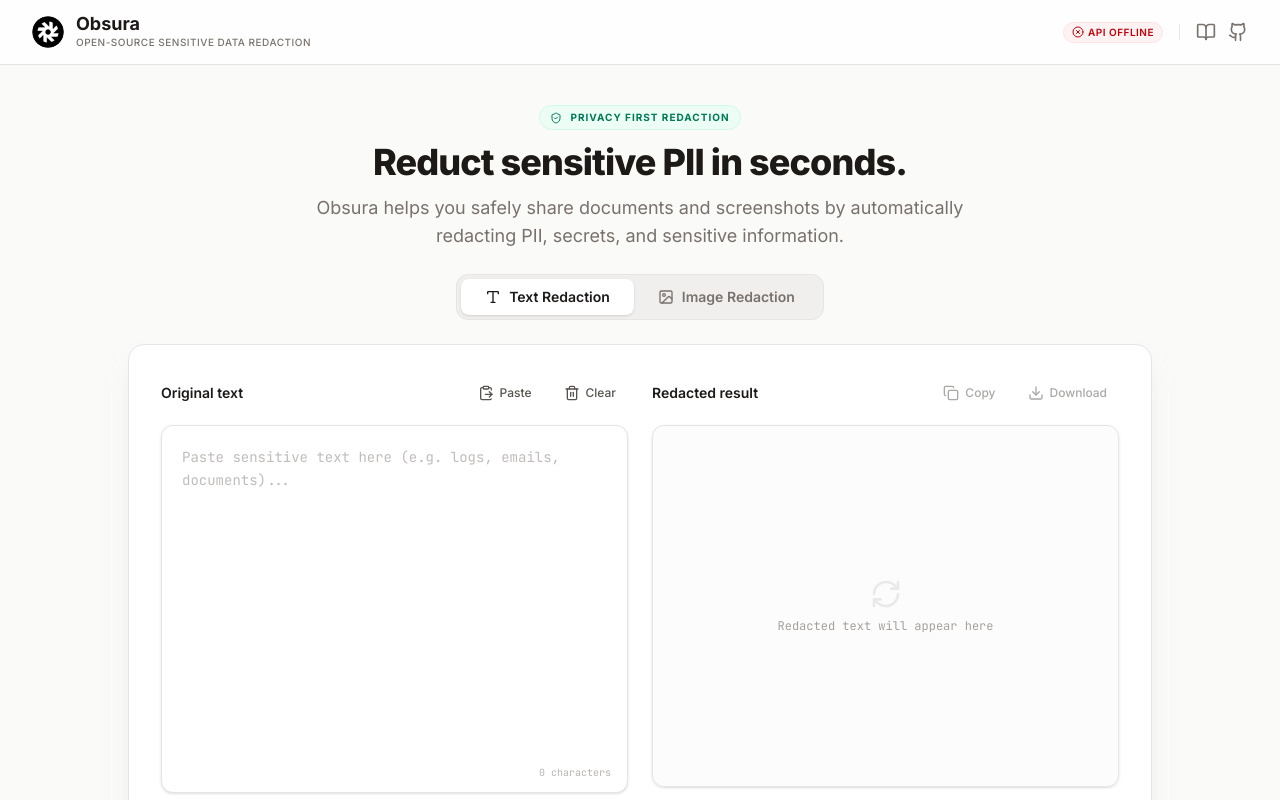
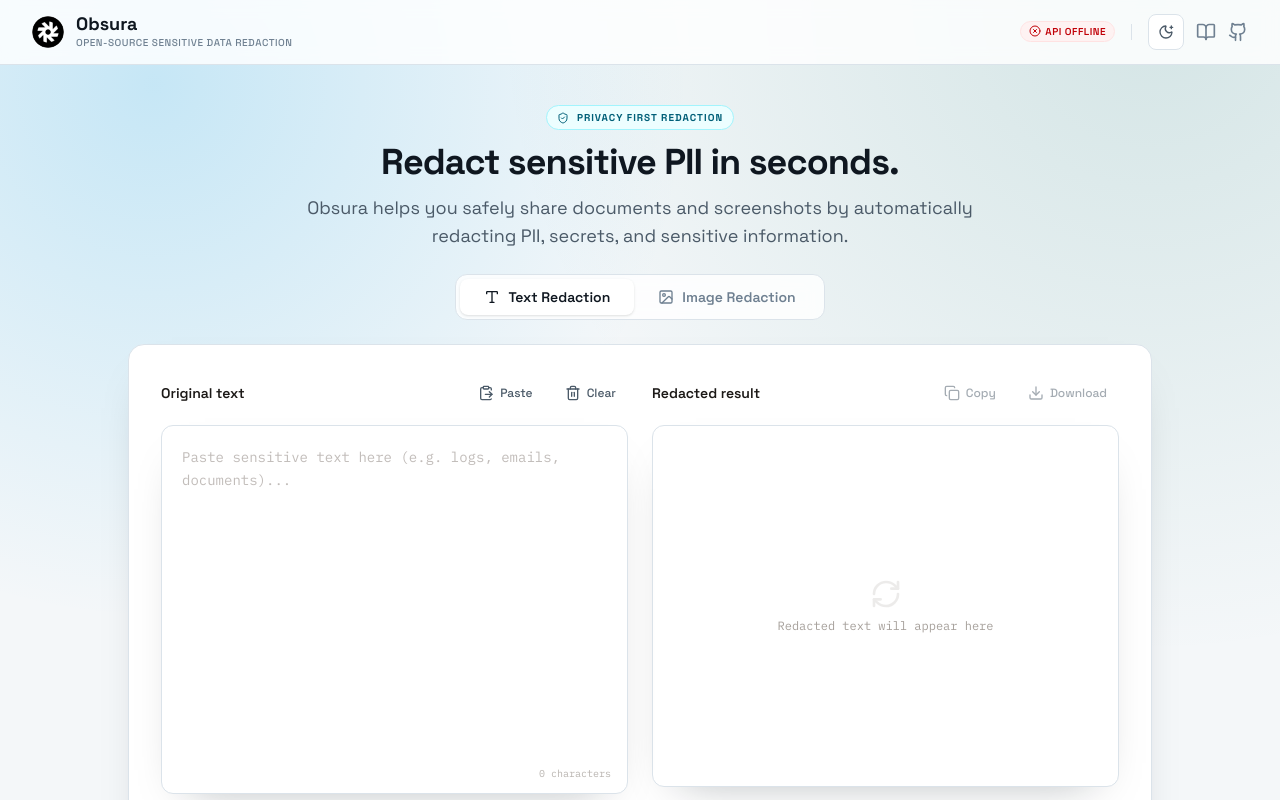
Before and after one commit to obsura/obsura-web, a React (Vite) app: page / in a window 1280 px wide. Shown: the top 800 px of the page. Built offline with nearby package versions, Linux system fonts and the light colour scheme; no server answers.

Commit message:
feat(design-system): add reusable tokens, dark theme, and ui foundation

```diff
--- a/src/app/App.tsx
+++ b/src/app/App.tsx
@@ -12,40 +12,47 @@
 import { Type, Image as ImageIcon, ShieldCheck } from "lucide-react";
 import { motion, AnimatePresence } from "motion/react";
 import { useLocalStorage } from "../hooks/use-local-storage";
+import React from "react";
 
 export default function App() {
   const [mode, setMode] = useLocalStorage<RedactionMode>("obsura_active_mode", "text");
+  const [theme, setTheme] = useLocalStorage<"light" | "dark">("obsura_theme", "light");
+  const isDark = theme === "dark";
+
+  React.useEffect(() => {
+    document.documentElement.classList.toggle("dark", isDark);
+  }, [isDark]);
 
   return (
-    <div className="min-h-screen bg-stone-50 text-stone-900 font-sans selection:bg-indigo-100 selection:text-indigo-900">
-      <Header />
+    <div className="app-shell min-h-screen text-primary font-sans selection:bg-sky-200/70 selection:text-slate-900 dark:selection:text-slate-950">
+      <Header isDark={isDark} onToggleTheme={() => setTheme(isDark ? "light" : "dark")} />
 
       <main className="max-w-7xl mx-auto px-4 sm:px-6 lg:px-8 py-8 md:py-10">
         <div className="max-w-5xl mx-auto space-y-6">
           {/* Hero Section */}
           <div className="text-center space-y-3">
-            <div className="inline-flex items-center gap-2 px-2.5 py-1 rounded-full bg-emerald-50 border border-emerald-100 text-emerald-700 text-[10px] font-bold uppercase tracking-widest" aria-hidden="true">
+            <div className="inline-flex items-center gap-2 px-2.5 py-1 rounded-full bg-cyan-50 border border-cyan-200 text-cyan-800 dark:bg-cyan-950/45 dark:text-cyan-200 dark:border-cyan-900 text-[10px] font-bold uppercase tracking-widest" aria-hidden="true">
               <ShieldCheck className="w-3 h-3" />
               Privacy First Redaction
             </div>
-            <h2 className="text-3xl md:text-4xl font-extrabold text-stone-900 tracking-tight">
-              Reduct sensitive PII in seconds.
+            <h2 className="text-3xl md:text-4xl font-extrabold text-[var(--text-primary)] tracking-tight">
+              Redact sensitive PII in seconds.
             </h2>
-            <p className="text-stone-500 max-w-2xl mx-auto text-base md:text-lg">
+            <p className="text-[var(--text-secondary)] max-w-2xl mx-auto text-base md:text-lg">
               Obsura helps you safely share documents and screenshots by automatically redacting PII, secrets, and sensitive information.
             </p>
           </div>
 
           {/* Mode Switcher */}
           <div className="flex justify-center">
-            <div className="inline-flex p-1 bg-stone-200/50 rounded-xl border border-stone-200">
+            <div className="inline-flex p-1 rounded-xl border border-[var(--line-subtle)] bg-[var(--bg-elevated)] backdrop-blur-sm">
               <button
                 onClick={() => setMode("text")}
                 className={cn(
                   "flex items-center gap-2 px-6 py-2 rounded-lg text-sm font-semibold transition-all",
                   mode === "text"
-                    ? "bg-white text-stone-900 shadow-sm"
-                    : "text-stone-500 hover:text-stone-700"
+                    ? "bg-[var(--bg-surface)] text-[var(--text-primary)] shadow-sm"
+                    : "text-[var(--text-muted)] hover:text-[var(--text-primary)]"
                 )}
               >
                 <Type className="w-4 h-4" />
@@ -56,8 +63,8 @@
                 className={cn(
                   "flex items-center gap-2 px-6 py-2 rounded-lg text-sm font-semibold transition-all",
                   mode === "image"
-                    ? "bg-white text-stone-900 shadow-sm"
-                    : "text-stone-500 hover:text-stone-700"
+                    ? "bg-[var(--bg-surface)] text-[var(--text-primary)] shadow-sm"
+                    : "text-[var(--text-muted)] hover:text-[var(--text-primary)]"
                 )}
               >
                 <ImageIcon className="w-4 h-4" />
@@ -67,7 +74,7 @@
           </div>
 
           {/* Workspace */}
-          <div className="bg-white rounded-2xl border border-stone-200 shadow-xl shadow-stone-200/50 p-6 md:p-8 min-h-[500px]">
+          <div className="surface rounded-2xl p-6 md:p-8 min-h-[500px]">
             <AnimatePresence mode="wait">
               <motion.div
                 key={mode}
@@ -84,13 +91,13 @@
           {/* Footer Info */}
           <footer className="pt-6 pb-2">
             <div className="flex flex-col md:flex-row items-center justify-between gap-4">
-              <p className="text-[11px] text-stone-400">
+              <p className="text-[11px] text-[var(--text-muted)]">
                 &copy; 2026 Obsura Project. Created with &hearts; by <DeveloperProfile />.
               </p>
               <div className="flex items-center gap-6">
-                <a href="#" className="text-[11px] font-medium text-stone-500 hover:text-stone-900 transition-colors">Privacy Policy</a>
-                <a href="#" className="text-[11px] font-medium text-stone-500 hover:text-stone-900 transition-colors">Security Audit</a>
-                <a href="#" className="text-[11px] font-medium text-stone-500 hover:text-stone-900 transition-colors">Terms of Service</a>
+                <a href="#" className="text-[11px] font-medium text-[var(--text-secondary)] hover:text-[var(--text-primary)] transition-colors">Privacy Policy</a>
+                <a href="#" className="text-[11px] font-medium text-[var(--text-secondary)] hover:text-[var(--text-primary)] transition-colors">Security Audit</a>
+                <a href="#" className="text-[11px] font-medium text-[var(--text-secondary)] hover:text-[var(--text-primary)] transition-colors">Terms of Service</a>
               </div>
             </div>
           </footer>
--- a/src/components/common/UI.tsx
+++ b/src/components/common/UI.tsx
@@ -15,11 +15,11 @@
 export const Button = React.forwardRef<HTMLButtonElement, ButtonProps>(
   ({ className, variant = "primary", size = "md", isLoading, children, disabled, ...props }, ref) => {
     const variants = {
-      primary: "bg-indigo-600 text-white hover:bg-indigo-700 shadow-sm",
-      secondary: "bg-stone-100 text-stone-900 hover:bg-stone-200",
-      outline: "border border-stone-200 bg-white text-stone-900 hover:bg-stone-50",
-      ghost: "text-stone-600 hover:bg-stone-100 hover:text-stone-900",
-      danger: "bg-red-50 text-red-600 hover:bg-red-100 border border-red-100",
+      primary: "bg-[var(--brand-primary)] text-white hover:bg-[var(--brand-primary-strong)] shadow-sm",
+      secondary: "bg-[var(--bg-subtle)] text-[var(--text-primary)] hover:bg-[color-mix(in_srgb,var(--bg-subtle)_82%,var(--line-subtle)_18%)]",
+      outline: "border border-[var(--line-subtle)] bg-[var(--bg-surface)] text-[var(--text-primary)] hover:bg-[var(--bg-subtle)]",
+      ghost: "text-[var(--text-secondary)] hover:bg-[var(--bg-subtle)] hover:text-[var(--text-primary)]",
+      danger: "bg-red-50 text-red-600 hover:bg-red-100 border border-red-100 dark:bg-red-950/40 dark:text-red-300 dark:border-red-800/60",
     };
 
     const sizes = {
@@ -34,7 +34,7 @@
         ref={ref}
         disabled={disabled || isLoading}
         className={cn(
-          "inline-flex items-center justify-center rounded-lg font-medium transition-colors focus-visible:outline-none focus-visible:ring-2 focus-visible:ring-indigo-500 focus-visible:ring-offset-2 disabled:opacity-50 disabled:pointer-events-none",
+          "inline-flex items-center justify-center rounded-lg font-medium transition-colors focus-visible:outline-none focus-visible:ring-2 focus-visible:ring-[var(--focus-ring)] focus-visible:ring-offset-2 focus-visible:ring-offset-[var(--bg-canvas)] disabled:opacity-50 disabled:pointer-events-none",
           variants[variant],
           sizes[size],
           className
@@ -51,18 +51,18 @@
 );
 
 export const Card = ({ className, children, ...props }: React.HTMLAttributes<HTMLDivElement>) => (
-  <div className={cn("bg-white border border-stone-200 rounded-xl shadow-sm overflow-hidden", className)} {...props}>
+  <div className={cn("surface rounded-xl overflow-hidden", className)} {...props}>
     {children}
   </div>
 );
 
 export const Badge = ({ className, children, variant = "neutral", ...props }: React.HTMLAttributes<HTMLSpanElement> & { variant?: "neutral" | "success" | "warning" | "error" | "indigo" }) => {
   const variants = {
-    neutral: "bg-stone-100 text-stone-600 border-stone-200",
+    neutral: "bg-[var(--bg-subtle)] text-[var(--text-secondary)] border-[var(--line-subtle)]",
     success: "bg-emerald-50 text-emerald-700 border-emerald-100",
     warning: "bg-amber-50 text-amber-700 border-amber-100",
     error: "bg-red-50 text-red-700 border-red-100",
-    indigo: "bg-indigo-50 text-indigo-700 border-indigo-100",
+    indigo: "bg-sky-50 text-sky-700 border-sky-100 dark:bg-sky-950/40 dark:text-sky-300 dark:border-sky-900/60",
   };
 
   return (
@@ -71,3 +71,24 @@
     </span>
   );
 };
+
+export const SectionHeading = ({
+  title,
+  subtitle,
+  className,
+}: {
+  title: string;
+  subtitle?: string;
+  className?: string;
+}) => {
+  return (
+    <div className={cn("space-y-1", className)}>
+      <h3 className="text-sm font-semibold text-[var(--text-primary)]">{title}</h3>
+      {subtitle ? <p className="text-xs text-[var(--text-muted)]">{subtitle}</p> : null}
+    </div>
+  );
+};
+
+export const Divider = ({ className }: { className?: string }) => (
+  <div className={cn("h-px w-full bg-[var(--line-subtle)]", className)} aria-hidden="true" />
+);
--- a/src/components/layout/Header.tsx
+++ b/src/components/layout/Header.tsx
@@ -3,15 +3,20 @@
  * SPDX-License-Identifier: Apache-2.0
  */
 
-import { Shield, Github, BookOpen, Activity, CheckCircle2, Info, RefreshCw, XCircle } from "lucide-react";
+import { Github, BookOpen, Activity, CheckCircle2, Info, RefreshCw, XCircle, MoonStar, SunMedium } from "lucide-react";
 import { Badge } from "../common/UI";
 import { useApiStatus } from "../../hooks/use-api-status";
 
-export const Header = () => {
+interface HeaderProps {
+  isDark: boolean;
+  onToggleTheme: () => void;
+}
+
+export const Header = ({ isDark, onToggleTheme }: HeaderProps) => {
   const { health, version, loading, error, refetch } = useApiStatus();
 
   return (
-    <header className="w-full border-b border-stone-200 bg-white/80 backdrop-blur-sm sticky top-0 z-50">
+    <header className="w-full border-b border-[var(--line-subtle)] bg-[var(--bg-elevated)] backdrop-blur-sm sticky top-0 z-50">
       <div className="max-w-7xl mx-auto px-4 sm:px-6 lg:px-8 h-16 flex items-center justify-between">
         <a href="#">
           <div className="flex items-center gap-3">
@@ -19,8 +24,8 @@
               <img src="/favicon.svg" alt="Obsura Logo" className="w-8 h-8 rounded-lg" />
             </div>
             <div>
-              <h1 className="text-lg font-bold text-stone-900 leading-none">Obsura</h1>
-              <p className="text-[10px] text-stone-500 font-medium uppercase tracking-wider mt-0.5">
+              <h1 className="text-lg font-bold text-[var(--text-primary)] leading-none">Obsura</h1>
+              <p className="text-[10px] text-[var(--text-muted)] font-medium uppercase tracking-wider mt-0.5">
                 Open-source sensitive data redaction
               </p>
             </div>
@@ -61,12 +66,21 @@
             )}
           </div>
 
-          <div className="h-4 w-px bg-stone-200 hidden md:block" />
+          <div className="h-4 w-px bg-[var(--line-subtle)] hidden md:block" />
 
           <div className="flex items-center gap-3">
+            <button
+              type="button"
+              onClick={onToggleTheme}
+              className="h-9 w-9 rounded-lg border border-[var(--line-subtle)] bg-[var(--bg-surface)] text-[var(--text-secondary)] hover:text-[var(--text-primary)] hover:bg-[var(--bg-subtle)] transition-colors inline-flex items-center justify-center focus-visible:outline-none focus-visible:ring-2 focus-visible:ring-[var(--focus-ring)]"
+              title={isDark ? "Switch to light mode" : "Switch to dark mode"}
+              aria-label={isDark ? "Switch to light mode" : "Switch to dark mode"}
+            >
+              {isDark ? <SunMedium className="w-4 h-4" /> : <MoonStar className="w-4 h-4" />}
+            </button>
             <a
               href="#"
-              className="text-stone-500 hover:text-stone-900 transition-colors"
+              className="text-[var(--text-muted)] hover:text-[var(--text-primary)] transition-colors"
               title="Documentation"
             >
               <BookOpen className="w-5 h-5" />
@@ -74,7 +88,7 @@
             <a
               href="https://github.com/obsura"
               target="_blank"
-              className="text-stone-500 hover:text-stone-900 transition-colors"
+              className="text-[var(--text-muted)] hover:text-[var(--text-primary)] transition-colors"
               title="GitHub Repository"
             >
               <Github className="w-5 h-5" />
--- a/src/index.css
+++ b/src/index.css
@@ -1,8 +1,171 @@
-@import url('https://fonts.googleapis.com/css2?family=Inter:wght@400;500;600;700;800&family=JetBrains+Mono:wght@400;500&display=swap');
+@import url('https://fonts.googleapis.com/css2?family=Space+Grotesk:wght@400;500;600;700&family=IBM+Plex+Mono:wght@400;500&display=swap');
 @import "tailwindcss";
 
 @theme {
-  --font-sans: "Inter", ui-sans-serif, system-ui, sans-serif;
-  --font-mono: "JetBrains Mono", ui-monospace, SFMono-Regular, monospace;
+  --font-sans: "Space Grotesk", ui-sans-serif, system-ui, sans-serif;
+  --font-mono: "IBM Plex Mono", ui-monospace, SFMono-Regular, monospace;
 }
-.custom-scrollbar::-webkit-scrollbar { height: 6px; } .custom-scrollbar::-webkit-scrollbar-track { background: #f1f5f9; border-radius: 4px; } .custom-scrollbar::-webkit-scrollbar-thumb { background: #cbd5e1; border-radius: 4px; } .custom-scrollbar::-webkit-scrollbar-thumb:hover { background: #94a3b8; }
+
+:root {
+  color-scheme: light;
+  --brand-primary: #0f766e;
+  --brand-primary-strong: #115e59;
+  --brand-accent: #0ea5e9;
+  --bg-canvas: #f4f7f9;
+  --bg-elevated: rgba(255, 255, 255, 0.82);
+  --bg-surface: #ffffff;
+  --bg-subtle: #eef2f6;
+  --line-subtle: #dbe3ea;
+  --line-strong: #bfccd8;
+  --text-primary: #0f1720;
+  --text-secondary: #4b5a68;
+  --text-muted: #6f8091;
+  --focus-ring: #0ea5e9;
+  --shadow-soft: 0 20px 45px -28px rgba(8, 20, 30, 0.35);
+  --surface-glow: radial-gradient(circle at 12% 8%, rgba(14, 165, 233, 0.2), rgba(14, 165, 233, 0) 36%), radial-gradient(circle at 90% 0%, rgba(15, 118, 110, 0.14), rgba(15, 118, 110, 0) 42%);
+}
+
+.dark {
+  color-scheme: dark;
+  --brand-primary: #2dd4bf;
+  --brand-primary-strong: #14b8a6;
+  --brand-accent: #38bdf8;
+  --bg-canvas: #061017;
+  --bg-elevated: rgba(10, 24, 33, 0.84);
+  --bg-surface: #0f1f2b;
+  --bg-subtle: #142838;
+  --line-subtle: #234054;
+  --line-strong: #32556d;
+  --text-primary: #e8f4ff;
+  --text-secondary: #b7cadb;
+  --text-muted: #8fa8bc;
+  --focus-ring: #38bdf8;
+  --shadow-soft: 0 22px 48px -30px rgba(1, 10, 17, 0.8);
+  --surface-glow: radial-gradient(circle at 12% 8%, rgba(56, 189, 248, 0.2), rgba(56, 189, 248, 0) 36%), radial-gradient(circle at 90% 0%, rgba(45, 212, 191, 0.16), rgba(45, 212, 191, 0) 42%);
+}
+
+html,
+body,
+#root {
+  min-height: 100%;
+}
+
+body {
+  background: var(--bg-canvas);
+  color: var(--text-primary);
+}
+
+.app-shell {
+  background-color: var(--bg-canvas);
+  background-image: var(--surface-glow);
+}
+
+.surface {
+  background: var(--bg-surface);
+  border: 1px solid var(--line-subtle);
+  box-shadow: var(--shadow-soft);
+}
+
+.surface-muted {
+  background: var(--bg-subtle);
+  border: 1px solid var(--line-subtle);
+}
+
+.text-primary {
+  color: var(--text-primary);
+}
+
+.text-secondary {
+  color: var(--text-secondary);
+}
+
+.text-muted {
+  color: var(--text-muted);
+}
+
+.ring-brand:focus-visible {
+  outline: none;
+  box-shadow: 0 0 0 2px var(--focus-ring);
+}
+
+.custom-scrollbar::-webkit-scrollbar {
+  height: 6px;
+  width: 6px;
+}
+
+.custom-scrollbar::-webkit-scrollbar-track {
+  background: var(--bg-subtle);
+  border-radius: 999px;
+}
+
+.custom-scrollbar::-webkit-scrollbar-thumb {
+  background: var(--line-strong);
+  border-radius: 999px;
+}
+
+.custom-scrollbar::-webkit-scrollbar-thumb:hover {
+  background: var(--brand-primary);
+}
+
+/* Compatibility bridge for existing utility-based surfaces until full token migration. */
+.dark .bg-white,
+.dark .bg-white\/80 {
+  background-color: var(--bg-surface) !important;
+}
+
+.dark .bg-stone-50,
+.dark .bg-stone-50\/50,
+.dark .bg-stone-100,
+.dark .bg-stone-200\/50 {
+  background-color: var(--bg-subtle) !important;
+}
+
+.dark .border-stone-100,
+.dark .border-stone-200,
+.dark .border-stone-300 {
+  border-color: var(--line-subtle) !important;
+}
+
+.dark .text-stone-900,
+.dark .text-stone-800,
+.dark .text-stone-700,
+.dark .text-stone-600 {
+  color: var(--text-primary) !important;
+}
+
+.dark .text-stone-500,
+.dark .text-stone-400 {
+  color: var(--text-secondary) !important;
+}
+
+.dark .hover\:bg-stone-50:hover,
+.dark .hover\:bg-stone-100:hover,
+.dark .hover\:bg-stone-200:hover {
+  background-color: color-mix(in srgb, var(--bg-subtle) 82%, var(--line-subtle) 18%) !important;
+}
+
+.dark .hover\:text-stone-700:hover,
+.dark .hover\:text-stone-900:hover {
+  color: var(--text-primary) !important;
+}
+
+.dark .focus-within\:ring-indigo-500:focus-within,
+.dark .focus-visible\:ring-indigo-500:focus-visible,
+.dark .focus\:ring-indigo-500:focus {
+  --tw-ring-color: var(--focus-ring) !important;
+}
+
+.dark .text-indigo-600,
+.dark .text-indigo-700,
+.dark .text-indigo-500 {
+  color: var(--brand-accent) !important;
+}
+
+.dark .bg-indigo-50 {
+  background-color: rgba(56, 189, 248, 0.18) !important;
+}
+
+.dark .border-indigo-100,
+.dark .border-indigo-500 {
+  border-color: rgba(56, 189, 248, 0.4) !important;
+}
```
Also changed, not shown: src/components/layout/DeveloperProfile.tsx (+16 -16 lines), 2 other files (tests, documents, lock files or other folders).
